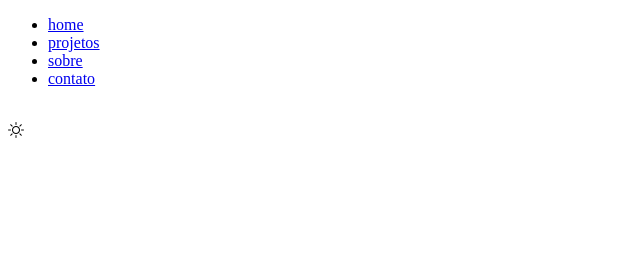
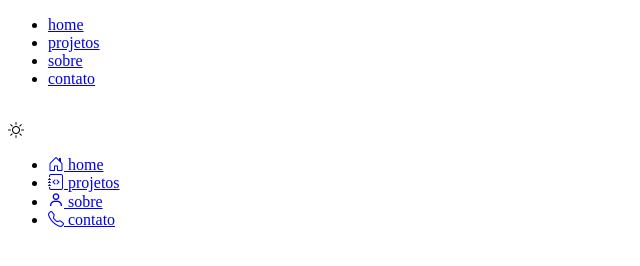
Before and after one commit to guuhferiani/diweb2405, a plain HTML site: page index.html in a window 1280 px wide. Shown: the whole page, without its empty margins (0-640 px from the left). Drawn offline with nearby package versions, Linux system fonts and the light colour scheme.

Commit message:
update menu html

```diff
--- a/index.html
+++ b/index.html
@@ -10,6 +10,10 @@
 
     <!-- Bootstrap Icons -->
     <link rel="stylesheet" href="https://cdn.jsdelivr.net/npm/bootstrap-icons@1.11.3/font/bootstrap-icons.min.css">
+
+    <!-- Box Icons -->
+    <link href='https://unpkg.com/boxicons@2.1.4/css/boxicons.min.css' rel='stylesheet'>
+
 
 </head>
 
@@ -58,12 +62,47 @@
 
         <!-- trocar cor do tema -->
         <div class="trocar-tema">
-
             <i id="trocarTema" class="bi bi-sun"></i>
         </div>
 
-    </header>  <!-- fim header -->
+    </header> <!-- fim header -->
+
+    <!-- menu mobile -->
+    <nav class="nav-mobile">
+        <ul class="menu menu-mobile">
+
+            <li class="menu-item">
+                <a href="#home" class="menu-link active">
+                    <i class="bi bi-house-door"> </i>
+                    <span class="menu-text"> home </span>
+                </a>
+            </li>
+
+            <li class="menu-item">
+                <a href="#projetos" class="menu-link">
+                    <i class="bi bi-journal-code"></i>
+                    <span class="menu-text"> projetos </span>
+                </a>
+            </li>
+
+            <li class="menu-item">
+                <a href="#sobre" class="menu-link">
+                    <i class='bx bx-user'></i>
+                    <span class="menu-text"> sobre </span>
+                </a>
+            </li>
+
+            <li class="menu-item">
+                <a href="#contato" class="menu-link">
+                    <i class="bi bi-telephone"></i>
+                    <span class="menu-text"> contato </span>
+                </a>
+            </li>
+
+        </ul> <!-- fim UL -->
+
+    </nav> <!-- fim mobile -->
+
 
 </body>
-
 </html>
```
